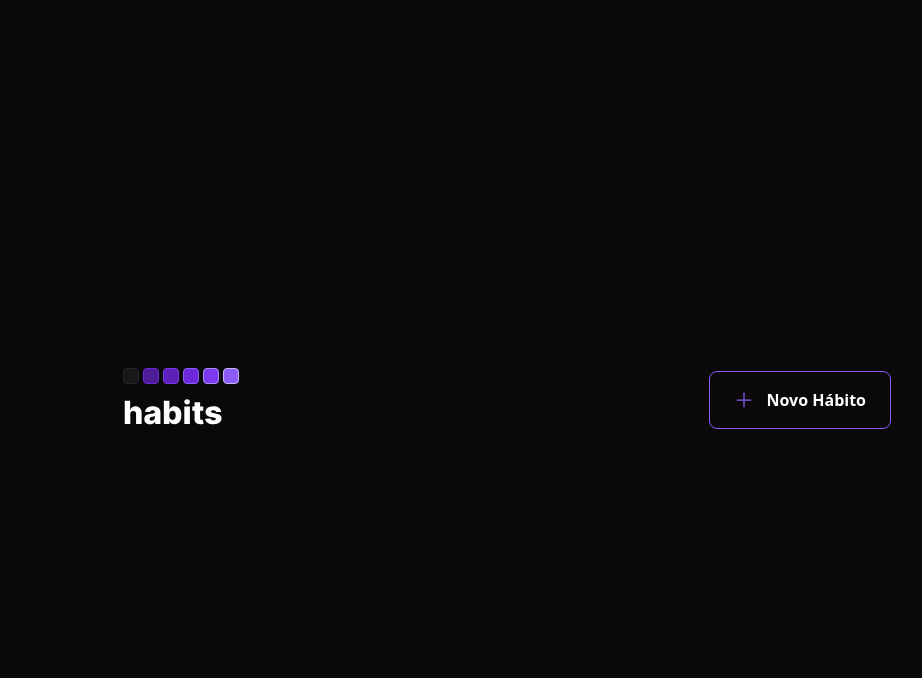
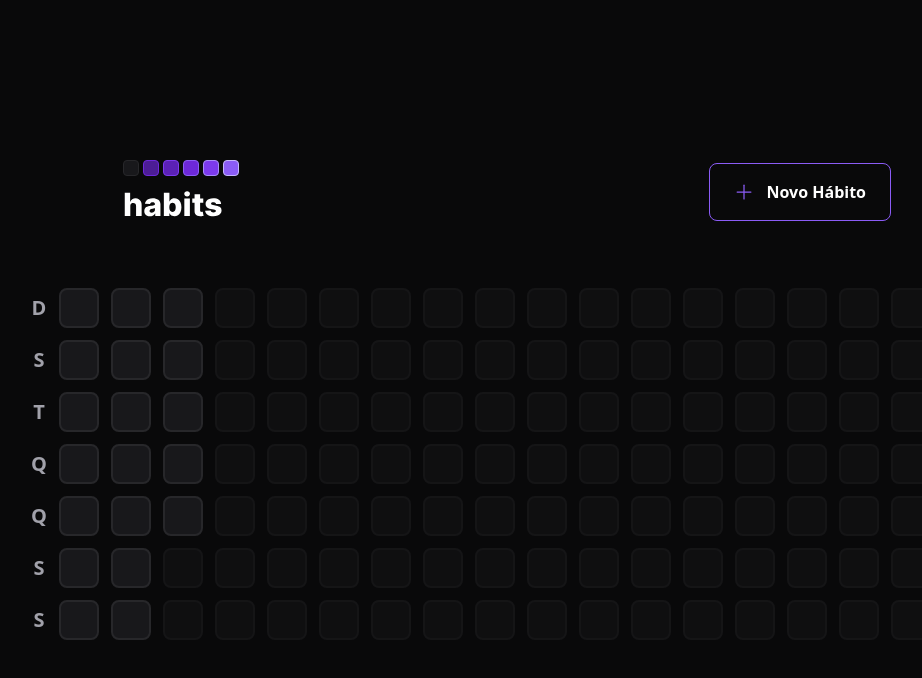
Before and after one commit to joaotoni/nlw-ignite-front-end, a React (Vite) app: page / in a window 1280 px wide. Shown: the top 678 px of the page, without its empty margins (133-1055 px from the left). Built offline with nearby package versions, Linux system fonts and the light colour scheme.

Commit message:
Finished second class of front-end

```diff
--- a/package.json
+++ b/package.json
@@ -9,6 +9,7 @@
     "preview": "vite preview"
   },
   "dependencies": {
+    "dayjs": "^1.11.7",
     "phosphor-react": "^1.4.1",
     "react": "^18.2.0",
     "react-dom": "^18.2.0"
--- a/src/App.tsx
+++ b/src/App.tsx
@@ -1,4 +1,5 @@
 import { Header } from "./components/header";
+import { SummaryTable } from "./components/SummaryTable";
 import "./styles/global.css";
 
 export function App() {
@@ -6,6 +7,7 @@ export function App() {
     <div className=" w-screen h-screen flex justify-center items-center">
       <div className="w-full max-w-5xl px-6 flex flex-col gap-16">
         <Header />
+        <SummaryTable />
       </div>
     </div>
   );
--- /dev/null
+++ b/src/components/HabitDay.tsx
@@ -0,0 +1,9 @@
+// interface HabitDayProps {
+//   completed: number;
+// }
+
+export function HabitDay() {
+  return (
+    <div className="bg-zinc-900 w-10 h-10 border-2 border-zinc-800 rounded-lg"></div>
+  );
+}
--- /dev/null
+++ b/src/components/SummaryTable.tsx
@@ -0,0 +1,42 @@
+import { generateDatesfromyearBegining } from "../utils/generate-dates-from-year-beginning";
+import { HabitDay } from "./HabitDay";
+
+const weekDays = ["D", "S", "T", "Q", "Q", "S", "S"];
+
+const summaryDates = generateDatesfromyearBegining();
+
+const minimumSummaryDatesSize = 18 * 7; //18 weeks
+const amaountOfDaysToFill = minimumSummaryDatesSize - summaryDates.length;
+
+export function SummaryTable() {
+  return (
+    <div className="w-full flex">
+      <div className="grid grid-rows-7 grid-flow-row gap-3">
+        {weekDays.map((weekDay, i) => {
+          return (
+            <div
+              key={`${weekDay}-${i}`}
+              className="text-zinc-400 text-xl h-10 w-10 font-bold flex items-center justify-center"
+            >
+              {weekDay}
+            </div>
+          );
+        })}
+      </div>
+      <div className="grid grid-rows-7 grid-flow-col gap-3">
+        {summaryDates.map((date) => {
+          return <HabitDay key={date.toString()} />;
+        })}
+        {amaountOfDaysToFill > 0 &&
+          Array.from({ length: amaountOfDaysToFill }).map((_, i) => {
+            return (
+              <div
+                key={i}
+                className="bg-zinc-900 w-10 h-10 border-2 border-zinc-800 rounded-lg opacity-40 cursor-not-allowed"
+              />
+            );
+          })}
+      </div>
+    </div>
+  );
+}
--- a/src/components/habit.tsx
+++ /dev/null
@@ -1,7 +0,0 @@
-interface HabitProps {
-  completed: number;
-}
-
-export function Habit(props: HabitProps) {
-  return <p>{props.completed}</p>;
-}
--- /dev/null
+++ b/src/utils/generate-dates-from-year-beginning.ts
@@ -0,0 +1,18 @@
+import dayjs from "dayjs";
+
+export function generateDatesfromyearBegining() {
+  const firstDayOfTheYear = dayjs().startOf("year");
+  const today = new Date();
+
+  const dates = [];
+
+  let compareDate = firstDayOfTheYear;
+
+  while (compareDate.isBefore(today)) {
+    //enquanto for anterior a hoje, o while ira continuar funcionando
+    dates.push(compareDate.toDate()); //ira ficar comparando as datas e somando uma após a outra
+    compareDate = compareDate.add(1, "day");
+  }
+
+  return dates;
+}
--- a/tailwind.config.cjs
+++ b/tailwind.config.cjs
@@ -8,6 +8,9 @@ module.exports = {
     extend: {
       colors: {
         background: '#09090A'
+      },
+      gridTemplateRows: {
+        7: 'repeat(7, minmax(0, 1fr))'
       }
     },
   },
```
Also changed, not shown: 1 other file (tests, documents, lock files or other folders).
